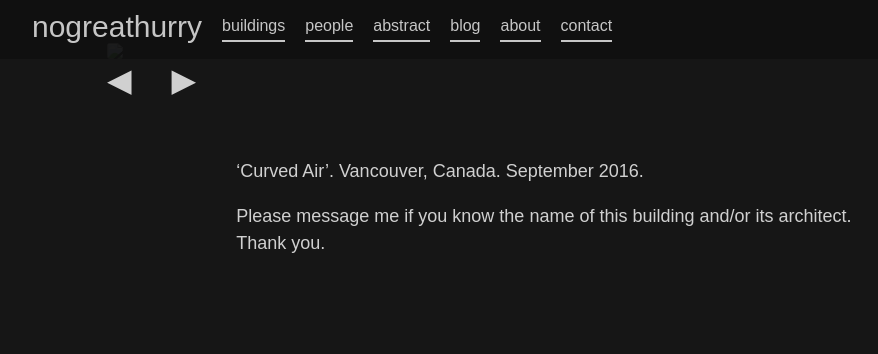
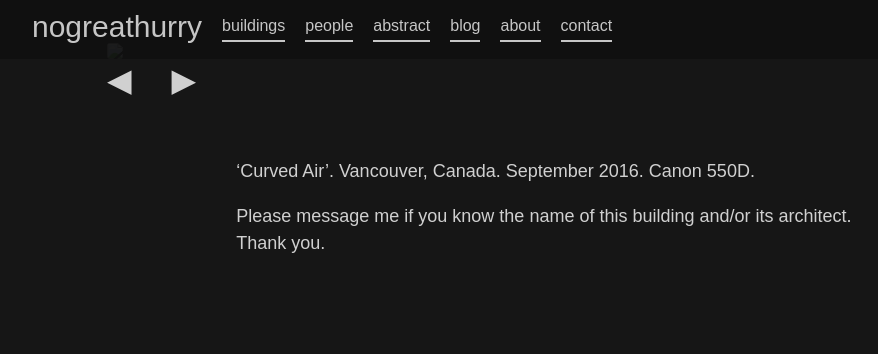
Before and after one commit to 987poiuytrewq/nogreathurry, a Jekyll site: the page built from _buildings/Van2.md, in a window 1280 px wide. Shown: the top 354 px of the page, without its empty margins (8-886 px from the left). Built offline with Jekyll 4.4.1, drawn with Linux system fonts in a browser that asks for light colours.

Commit message:
Updated Van2

```diff
--- a/_buildings/Van2.md
+++ b/_buildings/Van2.md
@@ -12,11 +12,13 @@
 - Architectural Photography
 - Architecture
 - abstract architecture
+- 550D
+- Canon
 image: "/uploads/Van2.jpg"
 thumbnail_image: "/uploads/Van2_thumbnail.jpg"
 layout: photo
 ---
 
-'Curved Air'. Vancouver, Canada.  September 2016.
+'Curved Air'. Vancouver, Canada.  September 2016. Canon 550D.
 
 Please message me if you know the name of this building and/or its architect.  Thank you.
```
Also changed, not shown: other parts of _buildings/Van2.md (+1 -1 lines).
